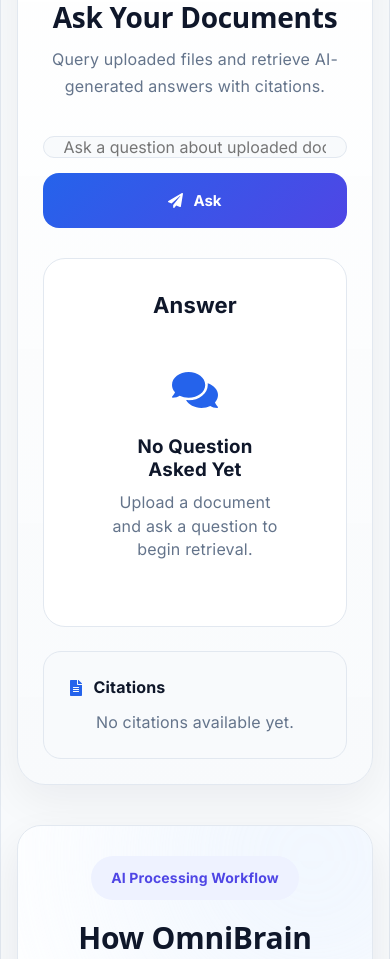
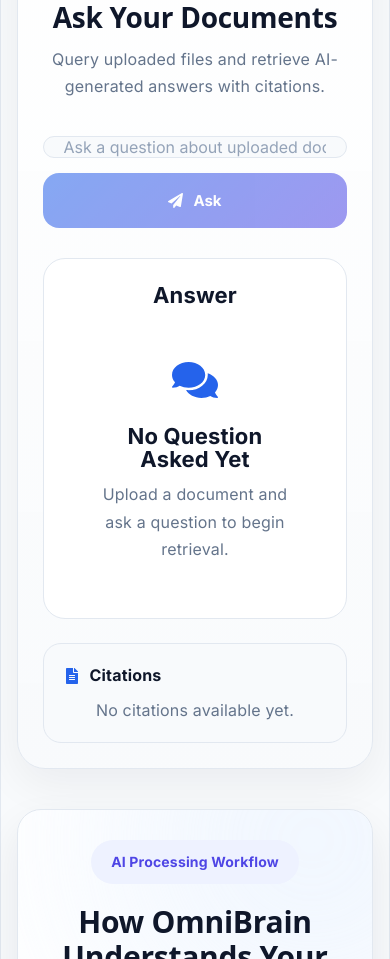
Before and after one commit to Udaykaleeeeee/omnibrain-agentic-rag, a React app in the folder frontend/: page / in a window 390 px wide. Shown: the part 1680-2639 px from the top of the page. Built offline with nearby package versions, Linux system fonts and the light colour scheme; no server answers; the HTML template or start-up script is replaced by a standard one.

Commit message:
feat(chat): improve question input interactions

```diff
--- a/frontend/src/components/ChatInterface.css
+++ b/frontend/src/components/ChatInterface.css
@@ -104,6 +104,9 @@
     border:1px solid #E2E8F0;
 
     background:#F8FAFC;
+     color:#0F172A;          /* ADD THIS */
+
+    caret-color:#2563EB;
 
     font-size:16px;
 
@@ -112,18 +115,29 @@
     transition:.3s;
 
 }
+.chat-input::placeholder{
 
+    color:#94A3B8;
+
+}
 .chat-input:focus{
 
     border-color:#2563EB;
 
     background:white;
 
+    box-shadow:
+    0 0 0 4px rgba(37,99,235,.08);
+
 }
+
+/* =====================================
+   ASK BUTTON
+===================================== */
 
 .ask-btn{
 
-    min-width:120px;
+    min-width:130px;
 
     border:none;
 
@@ -153,11 +167,29 @@
 
     transition:.3s;
 
+    box-shadow:
+    0 10px 25px rgba(37,99,235,.20);
+
 }
 
-.ask-btn:hover{
+.ask-btn:not(:disabled):hover{
 
     transform:translateY(-2px);
+
+    box-shadow:
+    0 15px 30px rgba(79,70,229,.25);
+
+}
+
+.ask-btn:disabled{
+
+    opacity:.55;
+
+    cursor:not-allowed;
+
+    transform:none;
+
+    box-shadow:none;
 
 }
 
@@ -174,6 +206,15 @@
     border:1px solid #E2E8F0;
 
     padding:35px;
+
+    transition:.3s;
+
+}
+
+.answer-card:hover{
+
+    box-shadow:
+    0 10px 30px rgba(15,23,42,.05);
 
 }
 
@@ -215,11 +256,15 @@
 
     margin-bottom:10px;
 
+    font-size:22px;
+
 }
 
 .answer-empty p{
 
     color:#64748B;
+
+    line-height:1.7;
 
 }
 
@@ -238,6 +283,14 @@
     background:#F8FAFC;
 
     border:1px solid #E2E8F0;
+
+    transition:.3s;
+
+}
+
+.citation-box:hover{
+
+    border-color:#BFDBFE;
 
 }
 
@@ -277,27 +330,39 @@
 
 .chat-section{
 
-padding:25px;
+    padding:25px;
 
 }
 
 .chat-header h2{
 
-font-size:28px;
+    font-size:28px;
 
 }
 
 .chat-input-wrapper{
 
-flex-direction:column;
+    flex-direction:column;
 
 }
 
 .ask-btn{
 
-height:55px;
+    height:55px;
 
-width:100%;
+    width:100%;
+
+}
+
+.answer-card{
+
+    padding:25px;
+
+}
+
+.citation-box{
+
+    padding:20px;
 
 }
 
--- a/frontend/src/components/ChatInterface.jsx
+++ b/frontend/src/components/ChatInterface.jsx
@@ -1,10 +1,23 @@
 import { useState } from "react";
-import { FaComments, FaPaperPlane, FaFileAlt } from "react-icons/fa";
+import {
+  FaComments,
+  FaPaperPlane,
+  FaFileAlt,
+} from "react-icons/fa";
 
 import "./ChatInterface.css";
 
 function ChatInterface() {
   const [question, setQuestion] = useState("");
+
+  const handleAsk = () => {
+    if (!question.trim()) return;
+
+    console.log("Ask question:", question);
+
+    // Future:
+    // Call /query API here
+  };
 
   return (
     <section className="chat-section card">
@@ -31,9 +44,18 @@
           placeholder="Ask a question about uploaded documents..."
           value={question}
           onChange={(e) => setQuestion(e.target.value)}
+          onKeyDown={(e) => {
+            if (e.key === "Enter" && question.trim()) {
+              handleAsk();
+            }
+          }}
         />
 
-        <button className="ask-btn">
+        <button
+          className="ask-btn"
+          onClick={handleAsk}
+          disabled={!question.trim()}
+        >
           <FaPaperPlane />
           Ask
         </button>
```
